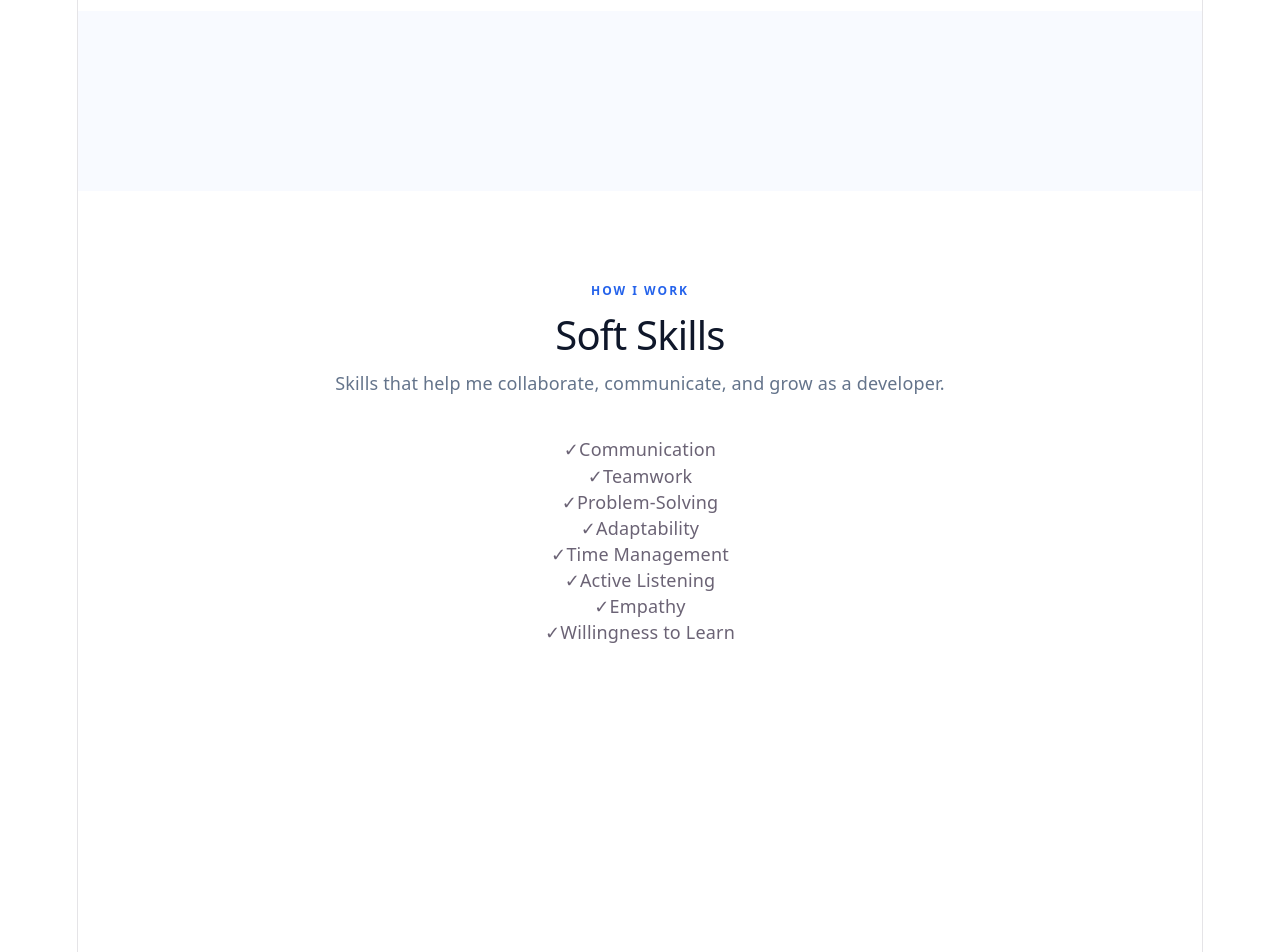
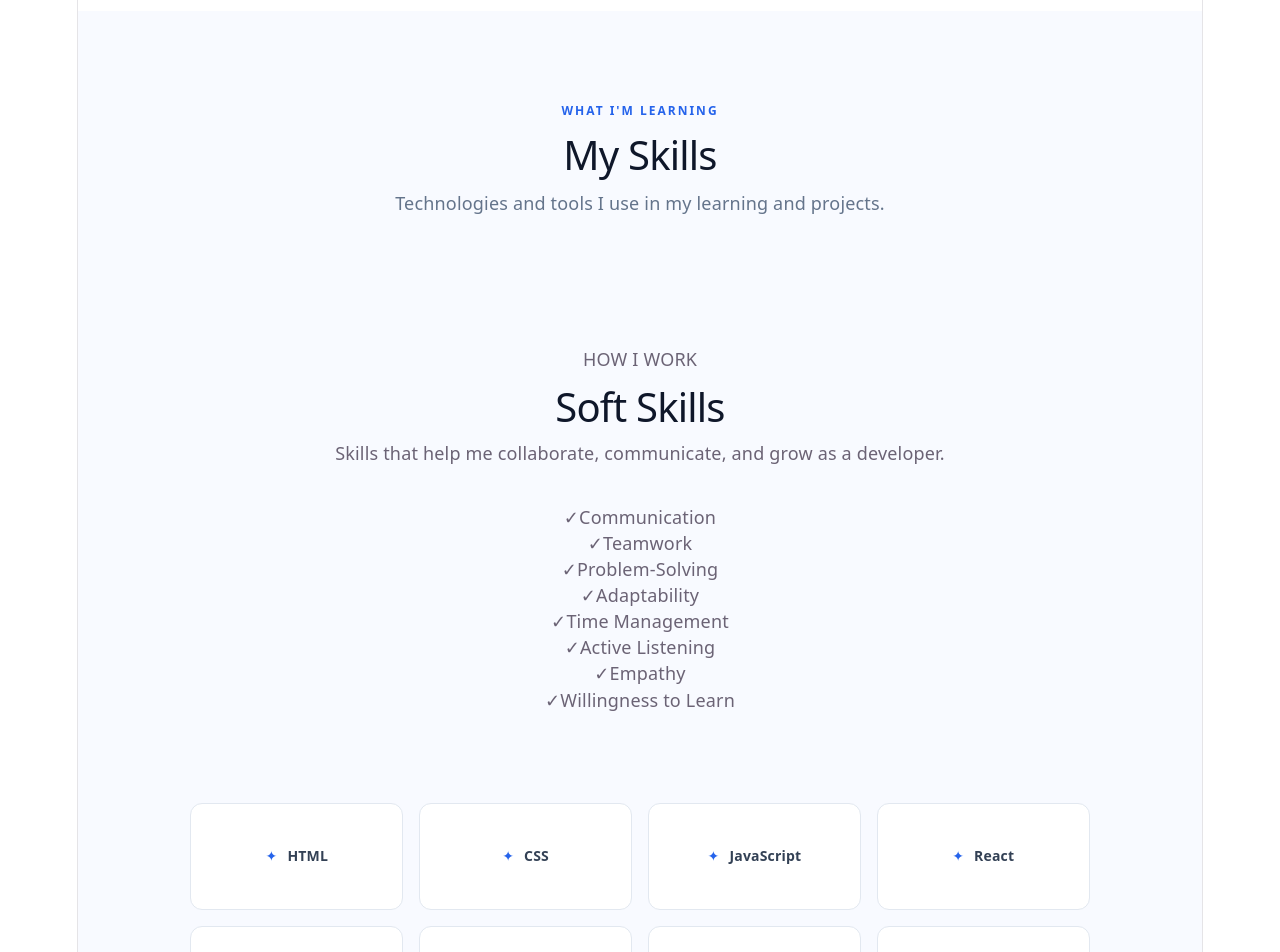
Before and after one commit to sakshisingh25-ctrl/my-portfolio, a React (Vite) app: page / in a window 1280 px wide. Shown: the part 1280-2232 px from the top of the page. Built offline with nearby package versions, Linux system fonts and the light colour scheme.

Commit message:
Add email to contact button

```diff
--- a/src/App.jsx
+++ b/src/App.jsx
@@ -132,16 +132,22 @@ function App() {
                         </p>
                     </div>
                 </section>
+
                 <section className="section skills-section" id="skills">
-                    {/* Keep your existing My Skills heading and skills grid here */}
-                </section>
-
+                    <div className="section-heading">
+                        <p className="eyebrow">WHAT I'M LEARNING</p>
+                        <h2>My Skills</h2>
+                        <p className="section-description">
+                            Technologies and tools I use in my learning and projects.
+                        </p>
+                    </div>
                     <section id="soft-skills" className="section">
                         <div className="section-heading">
-                        <p className="eyebrow">HOW I WORK</p>
+                            <p className="section-label">HOW I WORK</p>
                             <h2>Soft Skills</h2>
-                        <p className="section-description">
-                            Skills that help me collaborate, communicate, and grow as a developer.
+                            <p>
+                                Skills that help me collaborate, communicate, and grow
+                                as a developer.
                             </p>
                         </div>
 
@@ -154,10 +160,16 @@ function App() {
                             ))}
                         </div>
                     </section>
+                    <div className="skills-grid">
+                        {skills.map((skill) => (
+                            <div className="skill-card" key={skill}>
+                                <span className="skill-icon">✦</span>
+                                {skill}
+                            </div>
+                        ))}
+                    </div>
+                </section>
 
-                <section className="section projects-section" id="projects">
-                    {/* Keep your existing Projects section here */}
-                </section>
                 <section className="section projects-section" id="projects">
                     <div className="section-heading">
                         <p className="eyebrow">WHAT I'VE BEEN BUILDING</p>
@@ -192,9 +204,7 @@ function App() {
                         ))}
                     </div>
                 </section>
-                <section className="section projects-section" id="projects">
-                    {/* Keep your existing Projects section here */}
-                </section>
+
                 <section className="section education-section" id="education">
                     <div className="section-heading">
                         <p className="eyebrow">MY ACADEMIC JOURNEY</p>
@@ -220,7 +230,7 @@ function App() {
                     </p>
 
                     <a
-                        href="mailto:sakshisingh25@navgurukul.org?subject=portfolio%20Inquiry"
+                        href="mailto:sakshisingh25@navgurukul.org?subject=portfolio"
                         className="button primary-button"
                     >
                         Email Me ↗
```
Lines whose indentation alone changed are shown as unchanged.
